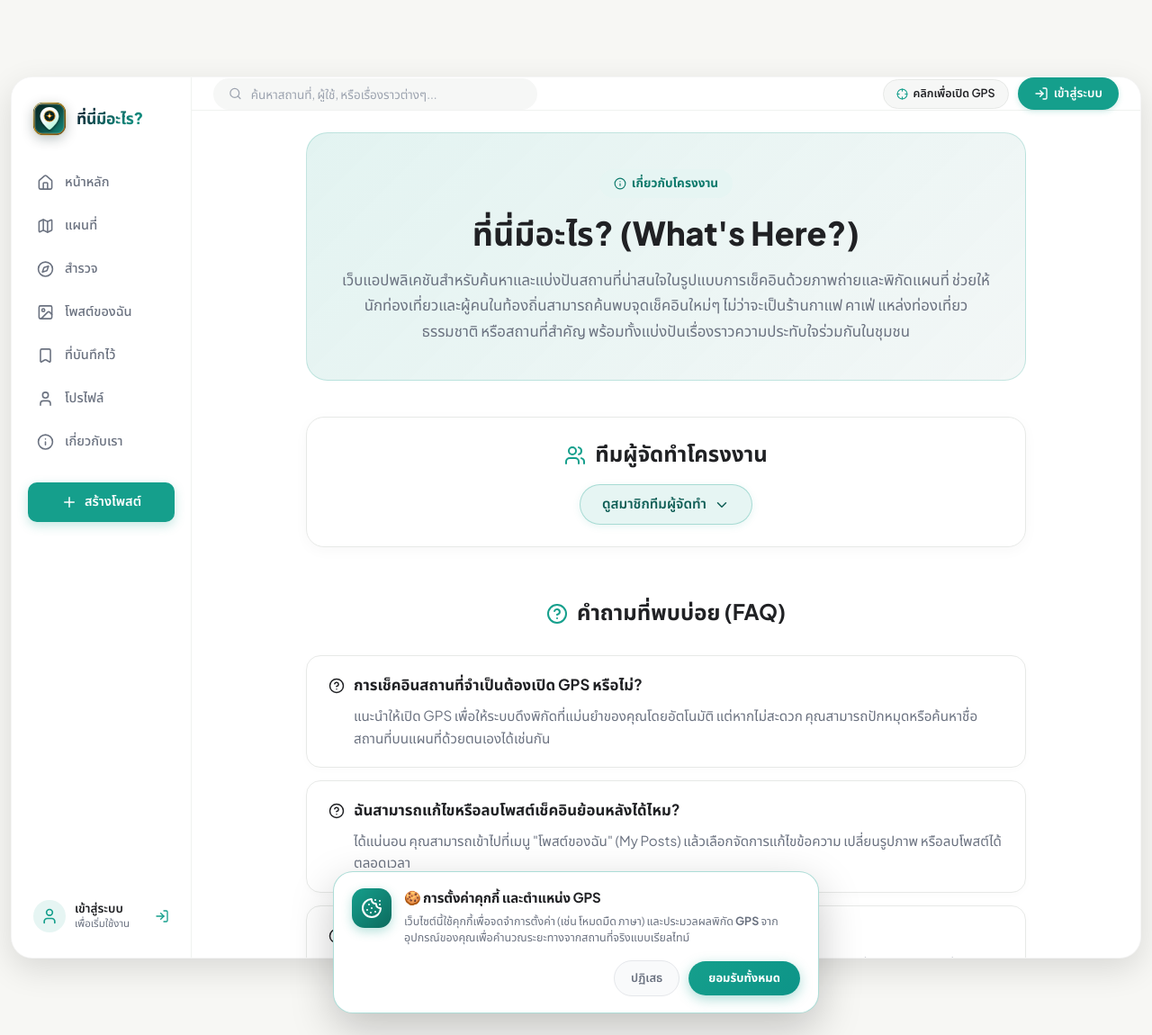
After one commit to aphiwat-oboun/Location-Check-in-App, a Django app: template templates/core/about.html in a window 1280 px wide. The commit adds this page. Shown: the whole page at 90% size. Run offline with Django 5.2, Linux system fonts and the light colour scheme; the template is opened without the code that fills it, so the values that code supplies are empty.

Commit message:
feat: implement core views, URL routing, and PWA base template structure

```diff
--- a/apps/core/urls.py
+++ b/apps/core/urls.py
@@ -9,4 +9,5 @@ urlpatterns = [
     path('map/', views.map_view, name='map'),
     path('welcome/', views.welcome_view, name='welcome'),
     path('saved/', views.saved_places_view, name='saved'),
+    path('about/', views.about_view, name='about'),
 ]
--- a/apps/core/views.py
+++ b/apps/core/views.py
@@ -110,6 +110,10 @@ def saved_places_view(request):
     else:
         saved_items = []
     return render(request, 'core/saved.html', {'saved_items': saved_items, 'active_nav': 'saved'})
+
+def about_view(request):
+    """About us and Team Members view"""
+    return render(request, 'core/about.html', {'active_nav': 'about'})
 
 from django.http import HttpResponse, JsonResponse
 
--- a/templates/base.html
+++ b/templates/base.html
@@ -131,6 +131,12 @@
             <a href="{% url 'accounts:profile' %}">
               <span class="nav-icon"><i data-lucide="user"></i></span>
               <span>โปรไฟล์</span>
+            </a>
+          </li>
+          <li class="nav-item {% if active_nav == 'about' %}active{% endif %}">
+            <a href="{% url 'core:about' %}">
+              <span class="nav-icon"><i data-lucide="info"></i></span>
+              <span>เกี่ยวกับเรา</span>
             </a>
           </li>
         </ul>
@@ -291,11 +297,18 @@
                   <span class="user-menu-badge-pwa">PWA</span>
                 </button>
 
+                <a href="{% url 'core:about' %}" class="user-menu-item" onclick="closeUserDropdownMenu()">
+                  <div class="user-menu-icon-circle info-icon">
+                    <i data-lucide="users" style="width:16px;height:16px;"></i>
+                  </div>
+                  <span>เกี่ยวกับเรา & ทีมผู้จัดทำ</span>
+                </a>
+
                 <button type="button" class="user-menu-item" onclick="openAboutAppModal(); closeUserDropdownMenu();">
-                  <div class="user-menu-icon-circle info-icon">
+                  <div class="user-menu-icon-circle" style="background:#F0FDF9;color:#159F8C;">
                     <i data-lucide="info" style="width:16px;height:16px;"></i>
                   </div>
-                  <span>เกี่ยวกับแอปพลิเคชัน</span>
+                  <span>ข้อมูลแอปพลิเคชัน</span>
                 </button>
 
                 <button type="button" class="user-menu-item" onclick="openCookieConsentBanner(); closeUserDropdownMenu();">
@@ -646,6 +659,7 @@
         แพลตฟอร์มเช็กอินและแชร์เรื่องราวการเดินทาง แบ่งปันสถานที่ท่องเที่ยว ร้านอาหาร คาเฟ่ และบรรยากาศสุดประทับใจรอบตัวคุณ
       </p>
 
+      <div style="display:flex;flex-direction:column;gap:10px;">
         <div style="display:flex;gap:10px;">
           <button type="button" onclick="triggerPWAInstall(); closeAboutAppModal();" style="flex:1;padding:11px;border-radius:12px;border:none;background:linear-gradient(135deg, #159F8C 0%, #0D6B5E 100%);color:#FFFFFF;font-size:13.5px;font-weight:700;cursor:pointer;display:inline-flex;align-items:center;justify-content:center;gap:6px;box-shadow:0 4px 12px rgba(21, 159, 140, 0.3);">
             <i data-lucide="download" style="width:16px;height:16px;"></i>
@@ -654,6 +668,11 @@
           <button type="button" onclick="closeAboutAppModal()" style="padding:11px 18px;border-radius:12px;border:1px solid #E5E7EB;background:#FFFFFF;color:#4B5563;font-size:13.5px;font-weight:600;cursor:pointer;">
             ปิด
           </button>
+        </div>
+        <a href="{% url 'core:about' %}" onclick="closeAboutAppModal()" style="width:100%;box-sizing:border-box;padding:10px;border-radius:12px;background:#F0FDF9;color:#0D7A6C;border:1px solid rgba(21, 159, 140, 0.25);font-size:13px;font-weight:700;text-decoration:none;display:inline-flex;align-items:center;justify-content:center;gap:6px;transition:all 0.15s ease;">
+          <i data-lucide="users" style="width:16px;height:16px;color:#159F8C;"></i>
+          <span>ดูข้อมูลโครงงาน & ทีมผู้จัดทำ</span>
+        </a>
       </div>
     </div>
   </div>
--- /dev/null
+++ b/templates/core/about.html
@@ -0,0 +1,387 @@
+{% extends 'base.html' %}
+{% load static %}
+
+{% block title %}เกี่ยวกับเรา - ที่นี่มีอะไร? (What's Here?){% endblock %}
+
+{% block extra_css %}
+<style>
+  .about-container {
+    max-width: 1060px;
+    margin: 0 auto;
+    padding: 24px 20px 80px;
+  }
+
+  /* Hero Section */
+  .about-hero {
+    background: linear-gradient(135deg, rgba(21, 159, 140, 0.12) 0%, rgba(15, 94, 86, 0.05) 100%);
+    border: 1px solid rgba(21, 159, 140, 0.2);
+    border-radius: 24px;
+    padding: 40px 32px;
+    text-align: center;
+    margin-bottom: 40px;
+    position: relative;
+    overflow: hidden;
+  }
+
+  .about-badge {
+    display: inline-flex;
+    align-items: center;
+    gap: 6px;
+    padding: 6px 16px;
+    border-radius: 9999px;
+    background: #E6F5F3;
+    color: #0D7A6C;
+    font-size: 0.85rem;
+    font-weight: 700;
+    margin-bottom: 16px;
+  }
+
+  .about-title {
+    font-size: 2.25rem;
+    font-weight: 800;
+    color: var(--text-main, #0F172A);
+    margin-bottom: 14px;
+    line-height: 1.3;
+  }
+
+  .about-desc {
+    font-size: 1.05rem;
+    color: var(--text-muted, #64748B);
+    max-width: 720px;
+    margin: 0 auto;
+    line-height: 1.7;
+  }
+
+  /* Section Heading */
+  .section-heading {
+    display: flex;
+    align-items: center;
+    justify-content: center;
+    gap: 10px;
+    margin-bottom: 28px;
+    font-size: 1.5rem;
+    font-weight: 700;
+    color: var(--text-main, #0F172A);
+  }
+
+  /* Team Header & Toggle Button */
+  .team-section {
+    margin-bottom: 56px;
+  }
+
+  .team-header-wrapper {
+    display: flex;
+    flex-direction: column;
+    align-items: center;
+    gap: 14px;
+    background: var(--bg-surface, #FFFFFF);
+    border: 1px solid var(--border-light, #E2E8F0);
+    border-radius: 20px;
+    padding: 24px 20px;
+    box-shadow: 0 4px 16px rgba(0, 0, 0, 0.03);
+    text-align: center;
+  }
+
+  .team-toggle-btn {
+    display: inline-flex;
+    align-items: center;
+    justify-content: center;
+    gap: 8px;
+    padding: 10px 24px;
+    font-size: 0.95rem;
+    font-weight: 600;
+    font-family: inherit;
+    color: #0F5E56;
+    background: #E6F5F3;
+    border: 1px solid rgba(21, 159, 140, 0.3);
+    border-radius: 9999px;
+    cursor: pointer;
+    transition: all 0.25s ease;
+    box-shadow: 0 2px 8px rgba(21, 159, 140, 0.1);
+  }
+
+  .team-toggle-btn:hover {
+    background: #159F8C;
+    color: #FFFFFF;
+    border-color: #159F8C;
+    transform: translateY(-1px);
+    box-shadow: 0 6px 16px rgba(21, 159, 140, 0.25);
+  }
+
+  .team-toggle-btn.active {
+    background: #0F5E56;
+    color: #FFFFFF;
+    border-color: #0F5E56;
+  }
+
+  .team-toggle-btn .toggle-icon {
+    width: 18px;
+    height: 18px;
+    transition: transform 0.3s cubic-bezier(0.4, 0, 0.2, 1);
+  }
+
+  .rotate-180 {
+    transform: rotate(180deg);
+  }
+
+  /* Team Grid */
+  .team-grid {
+    display: grid;
+    grid-template-columns: repeat(auto-fit, minmax(280px, 1fr));
+    gap: 24px;
+    margin-bottom: 56px;
+  }
+
+  .team-card {
+    background: var(--bg-surface, #FFFFFF);
+    border: 1px solid var(--border-light, #E2E8F0);
+    border-radius: 20px;
+    padding: 30px 24px;
+    text-align: center;
+    box-shadow: 0 4px 20px rgba(0, 0, 0, 0.04);
+    transition: transform 0.25s ease, box-shadow 0.25s ease;
+    display: flex;
+    flex-direction: column;
+    align-items: center;
+  }
+
+  .team-card:hover {
+    transform: translateY(-5px);
+    box-shadow: 0 12px 30px rgba(21, 159, 140, 0.12);
+  }
+
+  .team-avatar-wrapper {
+    position: relative;
+    margin-bottom: 18px;
+  }
+
+  .team-avatar {
+    width: 104px;
+    height: 104px;
+    border-radius: 50%;
+    object-fit: cover;
+    border: 4px solid #E6F5F3;
+    box-shadow: 0 4px 12px rgba(0, 0, 0, 0.08);
+  }
+
+  .team-role-badge {
+    position: absolute;
+    bottom: -6px;
+    left: 50%;
+    transform: translateX(-50%);
+    background: #159F8C;
+    color: #FFFFFF;
+    font-size: 0.72rem;
+    font-weight: 700;
+    padding: 3px 12px;
+    border-radius: 9999px;
+    white-space: nowrap;
+  }
+
+  .team-name {
+    font-size: 1.15rem;
+    font-weight: 700;
+    color: var(--text-main, #0F172A);
+    margin-top: 8px;
+    margin-bottom: 4px;
+  }
+
+  .team-student-id {
+    font-size: 0.85rem;
+    font-weight: 600;
+    color: #159F8C;
+    background: #F0FDF9;
+    padding: 2px 10px;
+    border-radius: 6px;
+    display: inline-block;
+    margin-bottom: 12px;
+  }
+
+  .team-responsibility {
+    font-size: 0.9rem;
+    color: var(--text-muted, #64748B);
+    line-height: 1.5;
+  }
+
+  /* FAQ Section */
+  .faq-container {
+    max-width: 800px;
+    margin: 0 auto;
+    display: flex;
+    flex-direction: column;
+    gap: 14px;
+  }
+
+  .faq-item {
+    background: var(--bg-surface, #FFFFFF);
+    border: 1px solid var(--border-light, #E2E8F0);
+    border-radius: 16px;
+    padding: 20px 24px;
+    box-shadow: 0 2px 8px rgba(0, 0, 0, 0.02);
+  }
+
+  .faq-question {
+    font-size: 1.05rem;
+    font-weight: 700;
+    color: var(--text-main, #0F172A);
+    display: flex;
+    align-items: center;
+    gap: 10px;
+    margin-bottom: 8px;
+  }
+
+  .faq-question i {
+    color: #159F8C;
+    flex-shrink: 0;
+  }
+
+  .faq-answer {
+    font-size: 0.95rem;
+    color: var(--text-muted, #64748B);
+    line-height: 1.6;
+    padding-left: 28px;
+  }
+</style>
+{% endblock %}
+
+{% block content %}
+<div class="about-container">
+
+  <!-- 1. บล็อกแนะนำโครงงาน (Project Introduction) -->
+  <section class="about-hero">
+    <div class="about-badge">
+      <i data-lucide="info" style="width:14px;height:14px;"></i>
+      <span>เกี่ยวกับโครงงาน</span>
+    </div>
+    <h1 class="about-title">ที่นี่มีอะไร? (What's Here?)</h1>
+    <p class="about-desc">
+      เว็บแอปพลิเคชันสำหรับค้นหาและแบ่งปันสถานที่น่าสนใจในรูปแบบการเช็คอินด้วยภาพถ่ายและพิกัดแผนที่
+      ช่วยให้นักท่องเที่ยวและผู้คนในท้องถิ่นสามารถค้นพบจุดเช็คอินใหม่ๆ ไม่ว่าจะเป็นร้านกาแฟ คาเฟ่
+      แหล่งท่องเที่ยวธรรมชาติ หรือสถานที่สำคัญ พร้อมทั้งแบ่งปันเรื่องราวความประทับใจร่วมกันในชุมชน
+    </p>
+  </section>
+
+  <!-- 2. การ์ดแนะนำสมาชิกทีมผู้จัดทำ (Team Members) -->
+  <section x-data="{ showTeam: false }" class="team-section">
+    <div class="team-header-wrapper">
+      <div class="section-heading" style="margin-bottom: 0;">
+        <i data-lucide="users" style="color:#159F8C;"></i>
+        <span>ทีมผู้จัดทำโครงงาน</span>
+      </div>
+      <button
+        type="button"
+        @click="showTeam = !showTeam"
+        class="team-toggle-btn"
+        :class="{ 'active': showTeam }"
+        aria-label="สลับการแสดงการ์ดทีมผู้จัดทำ"
+      >
+        <span class="btn-text" x-text="showTeam ? 'ซ่อนสมาชิกทีม' : 'ดูสมาชิกทีมผู้จัดทำ'">ดูสมาชิกทีมผู้จัดทำ</span>
+        <i data-lucide="chevron-down" class="toggle-icon" :class="{ 'rotate-180': showTeam }"></i>
+      </button>
+    </div>
+
+    <!-- Dropdown / Collapsible Cards -->
+    <div
+      x-show="showTeam"
+      x-collapse
+      x-transition:enter="transition-all ease-out duration-300"
+      x-transition:enter-start="opacity-0 transform -translate-y-2"
+      x-transition:enter-end="opacity-100 transform translate-y-0"
+      x-transition:leave="transition-all ease-in duration-200"
+      x-transition:leave-start="opacity-100 transform translate-y-0"
+      x-transition:leave-end="opacity-0 transform -translate-y-2"
+      style="margin-top: 24px;"
+    >
+      <div class="team-grid">
+        <!-- สมาชิกคนที่ 1 -->
+        <div class="team-card">
+          <div class="team-avatar-wrapper">
+            <img src="https://api.dicebear.com/7.x/bottts/svg?seed=Member1" alt="โปรไฟล์สมาชิก 1" class="team-avatar">
+            <span class="team-role-badge">Project Leader / Full-Stack</span>
+          </div>
+          <h3 class="team-name">นายอภิวัฒน์ อบอุ่น</h3>
+          <span class="team-student-id">รหัสนักศึกษา: 6812732127</span>
+          <p class="team-responsibility">
+            ออกแบบสถาปัตยกรรมระบบ วางโครงสร้างฐานข้อมูล Django และพัฒนาระบบ Check-in กับแผนที่พิกัด GPS
+          </p>
+        </div>
+
+        <!-- สมาชิกคนที่ 2 -->
+        <div class="team-card">
+          <div class="team-avatar-wrapper">
+            <img src="https://api.dicebear.com/7.x/bottts/svg?seed=Member2" alt="โปรไฟล์สมาชิก 2" class="team-avatar">
+            <span class="team-role-badge">Frontend Developer / UI</span>
+          </div>
+          <h3 class="team-name">นายพิทักษ์ แสงลออย</h3>
+          <span class="team-student-id">รหัสนักศึกษา: 6812732117</span>
+          <p class="team-responsibility">
+            ออกแบบ User Interface (UI/UX), พัฒนาหน้าเว็บ Responsive ด้วย CSS และอินทิเกรต Alpine.js
+          </p>
+        </div>
+
+        <!-- สมาชิกคนที่ 3 -->
+        <div class="team-card">
+          <div class="team-avatar-wrapper">
+            <img src="https://api.dicebear.com/7.x/bottts/svg?seed=Member3" alt="โปรไฟล์สมาชิก 3" class="team-avatar">
+            <span class="team-role-badge">Backend & QA Tester</span>
+          </div>
+          <h3 class="team-name">นายปุณยเทพ อารีย์รัตน์กุล</h3>
+          <span class="team-student-id">รหัสนักศึกษา: 6812732113</span>
+          <p class="team-responsibility">
+            พัฒนาระบบยืนยันตัวตน (Authentication), จัดการไฟล์มีเดียรูปภาพ และทดสอบความถูกต้องของระบบ
+          </p>
+        </div>
+      </div>
+    </div>
+  </section>
+
+  <!-- 3. คำถามที่พบบ่อย (FAQ) -->
+  <section>
+    <div class="section-heading">
+      <i data-lucide="help-circle" style="color:#159F8C;"></i>
+      <span>คำถามที่พบบ่อย (FAQ)</span>
+    </div>
+
+    <div class="faq-container">
+      <div class="faq-item">
+        <div class="faq-question">
+          <i data-lucide="help-circle" style="width:18px;height:18px;"></i>
+          <span>การเช็คอินสถานที่จำเป็นต้องเปิด GPS หรือไม่?</span>
+        </div>
+        <div class="faq-answer">
+          แนะนำให้เปิด GPS เพื่อให้ระบบดึงพิกัดที่แม่นยำของคุณโดยอัตโนมัติ แต่หากไม่สะดวก คุณสามารถปักหมุดหรือค้นหาชื่อสถานที่บนแผนที่ด้วยตนเองได้เช่นกัน
+        </div>
+      </div>
+
+      <div class="faq-item">
+        <div class="faq-question">
+          <i data-lucide="help-circle" style="width:18px;height:18px;"></i>
+          <span>ฉันสามารถแก้ไขหรือลบโพสต์เช็คอินย้อนหลังได้ไหม?</span>
+        </div>
+        <div class="faq-answer">
+          ได้แน่นอน คุณสามารถเข้าไปที่เมนู "โพสต์ของฉัน" (My Posts) แล้วเลือกจัดการแก้ไขข้อความ เปลี่ยนรูปภาพ หรือลบโพสต์ได้ตลอดเวลา
+        </div>
+      </div>
+
+      <div class="faq-item">
+        <div class="faq-question">
+          <i data-lucide="help-circle" style="width:18px;height:18px;"></i>
+          <span>สามารถเพิ่มสถานที่ใหม่ที่ยังไม่มีในระบบได้หรือไม่?</span>
+        </div>
+        <div class="faq-answer">
+          ได้ ขณะสร้างโพสต์เช็คอิน หากค้นหาแล้วไม่พบสถานที่ที่ต้องการ คุณสามารถกดเลือก "สร้างสถานที่ใหม่" พร้อมระบุชื่อและพิกัดตำแหน่งได้ทันที
+        </div>
+      </div>
+    </div>
+  </section>
+
+</div>
+
+<script>
+  document.addEventListener("DOMContentLoaded", function() {
+    if (typeof lucide !== 'undefined') {
+      lucide.createIcons();
+    }
+  });
+</script>
+{% endblock %}
```
Lines whose indentation alone changed are shown as unchanged.
